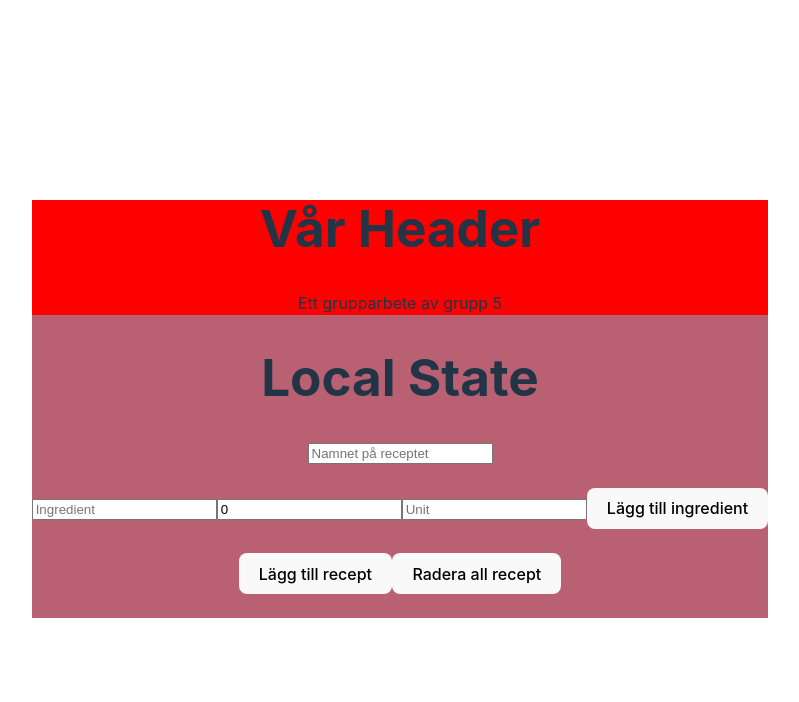
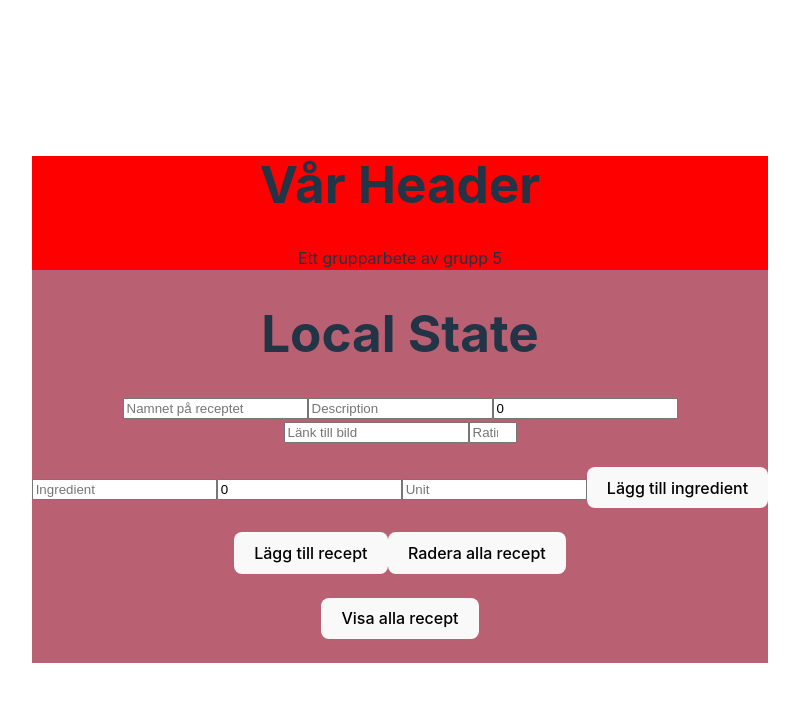
Before and after one commit to Mp-104/Recipes, a React (Vite) app: page / in a window 1280 px wide. Shown: the top 702 px of the page, without its empty margins (240-1039 px from the left). Built offline with nearby package versions, Linux system fonts and the light colour scheme.

Commit message:
added more input functions

```diff
--- a/src/App.tsx
+++ b/src/App.tsx
@@ -3,7 +3,7 @@ import reactLogo from './assets/react.svg'
 import viteLogo from '/vite.svg'
 import './App.css'
 import axios from 'axios'
-import { Recipe, IngredientInterface } from './types'
+import { RecipeInterface, IngredientInterface } from './types'
 import RecipeComponent from './components/RecipeComponent'
 import IngredientComponent from './components/IngredientComponent'
 import Header from './pages/Header'
@@ -21,8 +21,12 @@ import Header from './pages/Header'
 function App() {
   //const [count, setCount] = useState(0)
 
-  const [recipes, setRecipes] = useState<Recipe[]>([]);
-  const [addRecipeName, setRecipeName] = useState("");
+  const [recipes, setRecipes] = useState<RecipeInterface[]>([]);
+  const [recipeName, setRecipeName] = useState("");
+  const [recipeDescription, setDescription] = useState("");
+  const [timeInMins, setTimeInMinutes] = useState(Number);
+  const [imageURL, setImageURL] = useState("");
+  const [rating, setRating] = useState("");
 
   const [ingredient, setIngredient] = useState<IngredientInterface[]>([]);
   const [ingredientName, setIngredientName] = useState("");
@@ -34,8 +38,8 @@ function App() {
   const URL = "https://sti-java-grupp5-wjfjet.reky.se/recipes"
 
   // GET
-  const fetchRecipe = async () => {
-    const response = await axios.get(`${URL}`);
+  const fetchRecipes = async () => {
+    const response = await axios.get<RecipeInterface[]>(`${URL}`);  //Include <RecipeInterface[]> ?
     if(response.status === 200) {
       setRecipes(response.data)
     }
@@ -43,7 +47,7 @@ function App() {
   };
 
 
-
+  // add Ingredient to addRecipe
   const addIngredient = () => {
 
     const newIngredient = {
@@ -56,6 +60,7 @@ function App() {
     setIngredient([...ingredient, newIngredient]);
     setIngredientName("");
     setIngredientAmount(0);
+    setIngredientUnit("");
 
   };
 
@@ -66,12 +71,12 @@ function App() {
     const newRecipe = { title: "testTitle", description: "tasty"}
 
 
-
-
     const response = await axios.post(`${URL}`, {
-      title: addRecipeName,
-      description: "testDescription",
-      imageUrl: "https://assets.icanet.se/e_sharpen:80,q_auto,dpr_1.25,w_718,h_718,c_lfill/imagevaultfiles/id_223427/cf_259/korvstroganoff_med_ris.jpg",
+      title: recipeName,
+      description: recipeDescription,
+      ratings: [rating],
+      imageUrl: imageURL,
+      timeInMins: timeInMins,
       ingredients: ingredient
 
 
@@ -85,6 +90,10 @@ function App() {
     setIngredientName("");
     setIngredientAmount(0);
     setIngredient([]);
+    setDescription("");
+    setTimeInMinutes(0);
+    setImageURL("");
+    setRating("");
 
     /* setRecipes([...recipes, newRecipe]);
 
@@ -153,7 +162,16 @@ function App() {
       <h1>Local State</h1>
 
       <div>
-        <input type='text' value={addRecipeName} onChange={(event) => setRecipeName(event.target.value)} placeholder='Namnet på receptet'></input>
+        <input type='text' value={recipeName} onChange={(event) => setRecipeName(event.target.value)} placeholder='Namnet på receptet'></input>
+        <input type="text" value={recipeDescription} onChange={(event) => setDescription(event.target.value)} placeholder='Description' />
+        <input type="number" value={timeInMins} onChange={(event) => setTimeInMinutes(event.target.valueAsNumber)} placeholder='Tid i minuter'/>
+        <br />
+        <input type="text" value={imageURL} onChange={(event) => setImageURL(event.target.value)} placeholder='Länk till bild'/>
+
+
+        <input type='number' onChange={(event) => setRating(event.target.value)} min={1} max={5} placeholder='Rating'/>
+
+
         <br /><br />
         <input type='text' value={ingredientName} onChange={(event) => setIngredientName(event.target.value)} placeholder='Ingredient'></input>
         <input type="number" value={ingredientAmount} onChange={(event) => setIngredientAmount(event.target.valueAsNumber)} placeholder='Amount'/>
@@ -163,7 +181,9 @@ function App() {
         <button onClick={addIngredient}>Lägg till ingredient</button>
         <br /><br />
         <button onClick={addRecipe}>Lägg till recept</button>
-        <button onClick={deleteAll}>Radera all recept</button>
+        <button onClick={deleteAll}>Radera alla recept</button>
+        <br /> <br />
+        <button onClick={fetchRecipes}>Visa alla recept</button>
       </div>
 
       <br></br>
@@ -172,7 +192,8 @@ function App() {
 
       <ul>
         {
-        recipes.map((recipe) => <RecipeComponent key={recipe._id} recipe={recipe} handleDelete={onDelete} showHideFunction={showHideFunction} />)
+        recipes.map((recipe) =>
+        <RecipeComponent key={recipe._id} recipe={recipe} handleDelete={onDelete} showHideFunction={showHideFunction} />)
         }
       </ul>
 
--- a/src/components/DeleteRecipeComponent.tsx
+++ b/src/components/DeleteRecipeComponent.tsx
@@ -1,10 +1,10 @@
-import { Recipe } from "../types"
+import { RecipeInterface } from "../types"
 import axios from "axios"
 import RecipeComponent from "./RecipeComponent"
 import App from "../App"
 
 interface DeleteRecipeComponentProps {
-    recipe: Recipe,
+    recipe: RecipeInterface,
 
     handleDelete: (recipeId: string) => Promise<void>
 
--- a/src/components/ImageComponent.tsx
+++ b/src/components/ImageComponent.tsx
@@ -1,12 +1,12 @@
 import React from 'react'
 import axios from "axios";
-import { Recipe, IngredientInterface } from "../types";
+import { RecipeInterface, IngredientInterface } from "../types";
 import IngredientComponent from "./IngredientComponent";
 import DeleteRecipeComponent from "./DeleteRecipeComponent";
 
 
 interface RecipeComponentProps {
-    recipe: Recipe,
+    recipe: RecipeInterface,
 
     showHideFunction: () => void
 };
--- a/src/components/RecipeComponent.tsx
+++ b/src/components/RecipeComponent.tsx
@@ -1,11 +1,11 @@
 import axios from "axios";
-import { Recipe, IngredientInterface } from "../types";
+import { RecipeInterface, IngredientInterface } from "../types";
 import IngredientComponent from "./IngredientComponent";
 import DeleteRecipeComponent from "./DeleteRecipeComponent";
 import ImageComponent from "./ImageComponent";
 
 interface RecipeComponentProps {
-    recipe: Recipe,
+    recipe: RecipeInterface,
 
     handleDelete: (recipeId: string) => Promise<void>
     showHideFunction: () => void
@@ -21,16 +21,19 @@ const RecipeComponent = ({recipe, handleDelete, showHideFunction}: RecipeCompone
         <div>
             <p>Recept id: {recipe._id}</p>
             <p>Recept namn (title): {recipe.title}</p>
-            <p>Bild url: {recipe.imageUrl}</p>
+            <p>Description: {recipe.description}</p>
+            <p>TimeInMinutes: {recipe.timeInMins}</p>
+            <p>Rating: {recipe.ratings}</p>
+            {/* <p>Bild url: {recipe.imageUrl}</p> */}
             <p>Categories: {recipe.categories}</p>
         </div>
 
-        <div className="ingredients-div">
+        {/* <div className="ingredients-div">
             <p>Ingredients: {recipe.ingredients[0].name}</p>
             <p>amount: {recipe.ingredients[0].amount}</p>
             <p>unit: {recipe.ingredients[0].unit}</p>
 
-        </div>
+        </div> */}
 
         <div>
         <ul>Ingredienter: {recipe.ingredients.map( ({id, unit, name, amount}: any ) => {
--- a/src/types.tsx
+++ b/src/types.tsx
@@ -7,7 +7,7 @@ export interface Recipe0 {
 
   }
 
-  export interface Recipe {
+  export interface RecipeInterface {
     _id: string
     title: string
     description: string
```
